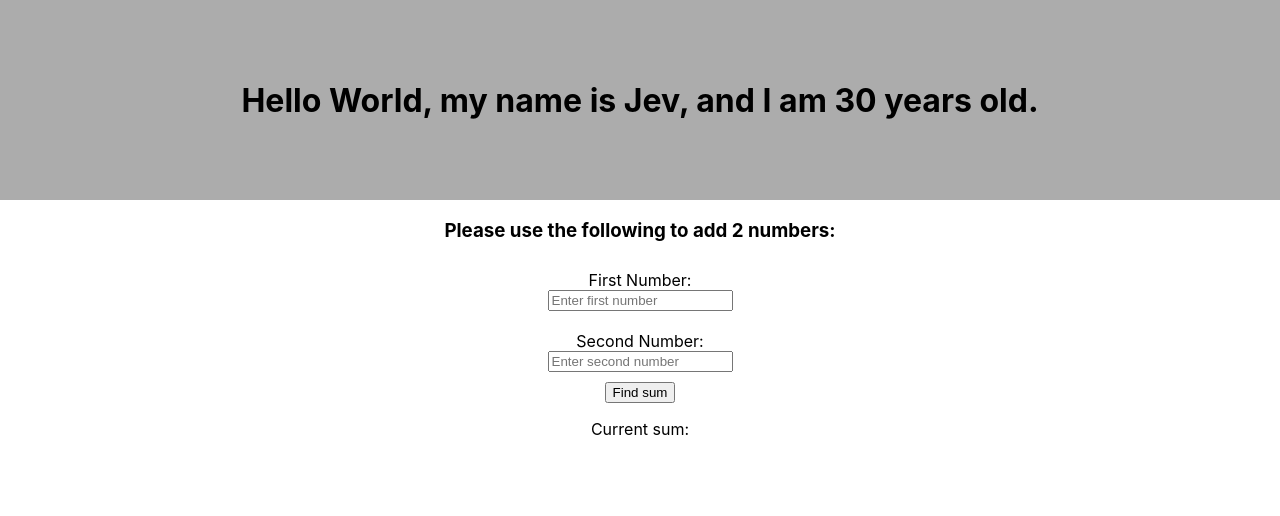
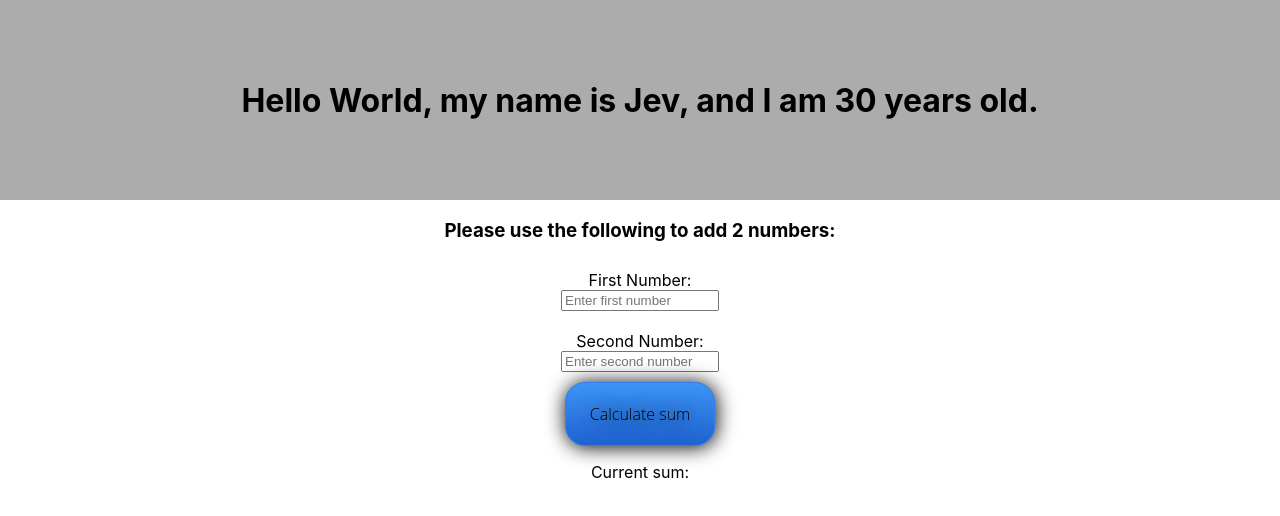
Before and after one commit to baldm0mma/react.ts.tutorial-props.hooks, a React (Create React App) app: page / in a window 1280 px wide. Shown: the top 516 px of the page. Built offline with nearby package versions, Linux system fonts and the light colour scheme; the HTML template or start-up script is replaced by a standard one.

Commit message:
Add styled button

```diff
--- a/src/Components/Form/Form.css
+++ b/src/Components/Form/Form.css
@@ -9,10 +9,54 @@ h1 {
   margin: 0;
 }
 
+input {
+  width: 150px;
+}
+
 .number {
   display: flex;
   flex-direction: column;
   align-items: center;
-  width: 200px;
+  width: 300px;
   margin: 10px;
 }
+
+.myButton {
+  background: #3D94F6;
+  background-image: -webkit-linear-gradient(top, #3D94F6, #1E62D0);
+  background-image: -moz-linear-gradient(top, #3D94F6, #1E62D0);
+  background-image: -ms-linear-gradient(top, #3D94F6, #1E62D0);
+  background-image: -o-linear-gradient(top, #3D94F6, #1E62D0);
+  background-image: linear-gradient(to bottom, #3D94F6, #1E62D0);
+  -webkit-border-radius: 20px;
+  -moz-border-radius: 20px;
+  border-radius: 20px;
+  color: #000000;
+  font-family: Open Sans;
+  font-size: 16px;
+  font-weight: 100;
+  padding: 20px;
+  box-shadow: 1px 1px 20px 0px #000000;
+  -webkit-box-shadow: 1px 1px 20px 0px #000000;
+  -moz-box-shadow: 1px 1px 20px 0px #000000;
+  text-shadow: 1px 1px 20px #000000;
+  border: solid #337FED 1px;
+  text-decoration: none;
+  display: inline-block;
+  cursor: pointer;
+  text-align: center;
+  }
+
+  .myButton:hover {
+  border: solid #337FED 1px;
+  background: #1E62D0;
+  background-image: -webkit-linear-gradient(top, #1E62D0, #3D94F6);
+  background-image: -moz-linear-gradient(top, #1E62D0, #3D94F6);
+  background-image: -ms-linear-gradient(top, #1E62D0, #3D94F6);
+  background-image: -o-linear-gradient(top, #1E62D0, #3D94F6);
+  background-image: linear-gradient(to bottom, #1E62D0, #3D94F6);
+  -webkit-border-radius: 20px;
+  -moz-border-radius: 20px;
+  border-radius: 20px;
+  text-decoration: none;
+  }
--- a/src/Components/Form/Form.tsx
+++ b/src/Components/Form/Form.tsx
@@ -55,7 +55,7 @@ export const Form: React.FC<Props> = ({ mySumFunc }) => {
             value={numbers.num2}
           />
         </div>
-        <input type="button" onClick={handleClick} value="Find sum" />
+        <input className="myButton" type="button" onClick={handleClick} value="Calculate sum" />
         <p>Current sum: {total && <span>{total}</span>}</p>
       </form>
     </section>
```
